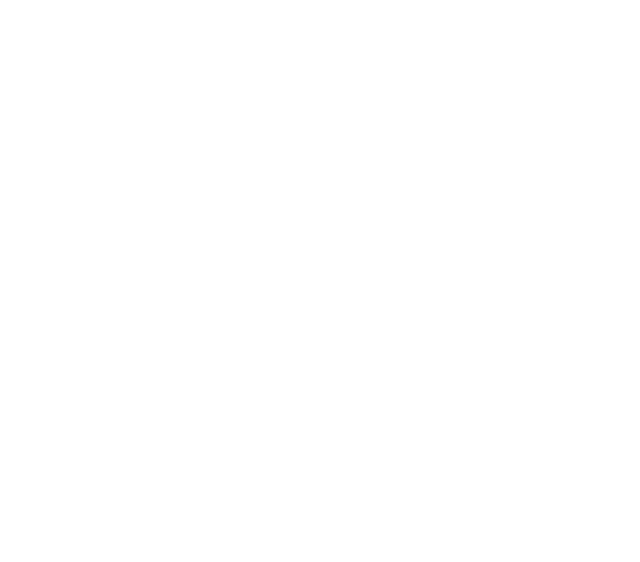
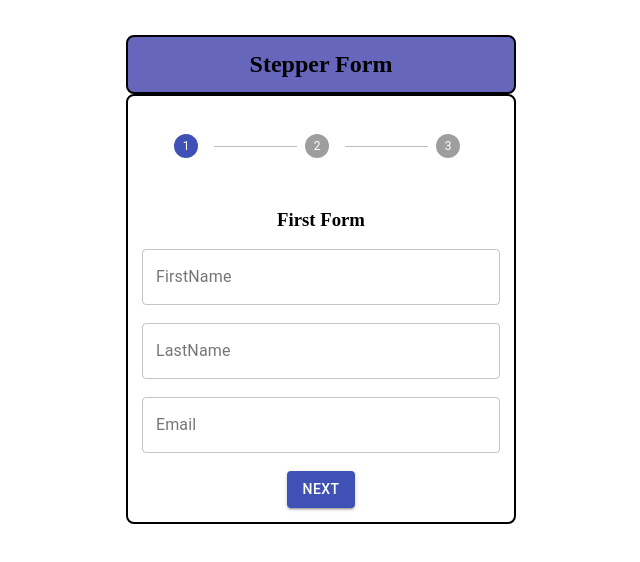
Before and after one commit to RAMESH1259/CrupApplication, a React (Create React App) app: page /stepperform in a window 1280 px wide. Shown: the top 562 px of the page, without its empty margins (319-959 px from the left). Built offline with nearby package versions, Linux system fonts and the light colour scheme.

Commit message:
stepper form

```diff
--- /dev/null
+++ b/src/Components/Displayformdata.js
@@ -0,0 +1,25 @@
+import React, { useContext } from 'react'
+import { Typography } from '@material-ui/core/'
+import { MyContext } from '../Stepcontext'
+function Displayformdata() {
+    const { formdata } = useContext(MyContext)
+    return (
+        <div>
+            <Typography variant="h6" component="h2" color="primary">
+                You have successfully registered
+            </Typography>
+            <h3>FirstName:{formdata["FirstName"]}</h3>
+            <h3>LastName:{formdata["LastName"]}</h3>
+            <h3>Email:{formdata["Email"]}</h3>
+            <h3>Mobile:{formdata["Mobile"]}</h3>
+            <h3>State:{formdata["state"]}</h3>
+            <h3>Pincode:{formdata["pincode"]}</h3>
+            <h3>Gender:{formdata["gender"]}</h3>
+            <h3>City:{formdata["city"]}</h3>
+            <h3>DOB:{formdata["dob"]}</h3>
+            {console.log(formdata)}
+        </div>
+    )
+}
+
+export default Displayformdata
--- /dev/null
+++ b/src/Components/Form1.js
@@ -0,0 +1,34 @@
+import React, { useContext } from 'react'
+import { TextField, Button } from '@material-ui/core'
+import { MyContext } from '../Stepcontext'
+function Form1() {
+    const { setStep, formdata, setformdata } = useContext(MyContext);
+    const handlechange = (e) => {
+        setformdata({ ...formdata, [e.target.name]: e.target.value })
+    }
+    return (
+        <div >
+            <h3>First Form</h3>
+            <div onChange={handlechange}>
+                <div className="form-1">
+                    <TextField variant='outlined' label='FirstName' name='FirstName' value={formdata["FirstName"]} />
+                </div><br />
+                <div className="form-1">
+                    <TextField variant='outlined' name='LastName' label='LastName' value={formdata["LastName"]} />
+                </div><br />
+                <div className="form-1">
+                    <TextField variant='outlined' name='Email' label='Email' value={formdata["Email"]}  type='email'/>
+                </div>
+            </div>
+            <br />
+            <div>
+                <Button onClick={() => setStep(2)} variant="contained" color="primary" size='Medium'>
+                    Next
+                </Button>
+            </div>
+
+        </div>
+    )
+}
+
+export default Form1
--- /dev/null
+++ b/src/Components/Form2.js
@@ -0,0 +1,37 @@
+import React,{useContext} from 'react'
+import { TextField, Button } from '@material-ui/core'
+import {MyContext} from '../Stepcontext'
+function Form2() {
+    const { setStep,formdata,setformdata}=useContext(MyContext);
+    const handlechange = (e) => {
+        setformdata({ ...formdata, [e.target.name]: e.target.value })
+    }
+    return (
+        <div>
+            <h3>Second Form</h3>
+            <div onChange={handlechange}>
+            <div className="form-1">
+                <TextField variant='outlined'  name='Mobile' label='Mobile' value={formdata["Mobile"]} />
+            </div><br/>
+            <div className="form-1">
+                <TextField variant='outlined' name='state' label='state' value={formdata["state"]} />
+            </div><br/>
+            <div className="form-1">
+                <TextField variant='outlined' name='pincode' label='pincode' value={formdata["pincode"]} />
+            </div>
+            </div><br/>
+            <span>
+            <Button onClick={()=>setStep(1)} variant="contained" color="secondary" size='Medium'>
+                    Back
+                </Button>
+            <Button style={{marginLeft:"20px"}} onClick={()=>setStep(3)} variant="contained" color="primary" size='Medium'>
+                    Next
+                </Button>
+
+                </span>
+
+        </div>
+    )
+}
+
+export default Form2
--- /dev/null
+++ b/src/Components/Form3.js
@@ -0,0 +1,77 @@
+import React, { useContext } from 'react'
+import { TextField, Button, Select,InputLabel } from '@material-ui/core'
+import { MyContext } from '../Stepcontext'
+import MenuItem from '@material-ui/core/MenuItem';
+// import Select from '@material-ui/core/Select';
+
+function Form3() {
+    const { Currentvalue, setStep, setformdata, formdata } = useContext(MyContext);
+    const handlechange = (e) => {
+        setformdata({ ...formdata, [e.target.name]: e.target.value })
+    }
+
+    //const Submithandler = (e) => {
+    //e.preventDefault();
+    //setStep(4)
+    // console.log(Currentvalue)
+    // setFinaldata(Finaldata=>[...Finaldata,formdata])
+    // History.push('/Displaydata')
+    // }
+
+    return (
+        <div>
+            <h3>Third Form</h3>
+
+            <div onChange={handlechange}>
+                <div className="form-1">
+                    {/* <TextField variant='outlined' name='gender' label='gender' value={formdata["gender"]} /> */}
+                    <InputLabel id="demo-simple-select-label">Age</InputLabel>
+                    <Select
+                        value={formdata["gender"]}
+                        labelId="demo-simple-select-label"
+                        id="demo-simple-select"
+                        name="gender"
+                        variant='outlined'
+                        style={{ width: "380px" }}
+                        onChange={handlechange}
+                    >
+                        {/* <option aria-label="None" value="" />
+                        <option value={10}>Ten</option>
+                        <option value={20}>Twenty</option>
+                        <option value={30}>Thirty</option> */}
+                        <MenuItem value="">Select Gender</MenuItem>
+                        <MenuItem value="Male">Male</MenuItem>
+                        <MenuItem value="Female">Female</MenuItem>
+                        <MenuItem value="Transgender">Transgender</MenuItem>
+                    </Select>
+                </div><br />
+                <div className="form-1">
+                    <TextField variant='outlined' name='city' label='city' value={formdata["city"]} />
+                </div><br />
+                <div className="form-1">
+                    <TextField
+                        // style={{ width: "1200px" }}
+                        // label='Enter your DOB'
+                        placeholder="DOB"
+                        variant='outlined'
+                        type='date'
+                        size='small'
+                        name='dob'
+                        value={formdata["dob"]}
+                        style={{ width: "384px", height: "30px" }}
+                    />
+                </div>
+            </div><br />
+            <span>
+                <Button onClick={() => setStep(2)} variant="contained" color="secondary" size='medium'>
+                    Back
+                </Button>
+                <Button style={{ marginLeft: "20px" }} variant="contained" color="primary" size='Medium' onClick={(e) => setStep(4)} >
+                    Submit
+                </Button>
+            </span>
+
+        </div>
+    )
+}
+export default Form3
--- a/src/Components/Registration.js
+++ b/src/Components/Registration.js
@@ -103,9 +103,10 @@
   };
 
   function onDragEnd(result) {
+    // console.log("sooraj",result.source.index)
     let items = [];
+    // console.log(result.source.index)
     const { source, destination } = result;
-    // console.log(result.source.index)
     if (!destination || source.droppableId !== "droppable") {
       return;
     }
@@ -128,9 +129,9 @@
 
       usersClone.splice(userIndex, 0, result);
       setUsers(usersClone);
-      // let sourceIndex=result.source.index;
-      // const newList = generalForm.splice(sourceIndex, 1);
-      // console.log(newList)
+      let sourceIndex=source.index;
+      // generalForm.splice(sourceIndex, 1);
+      console.log(sourceIndex)
       // setGeneralForm(newList)
     }
   }
--- /dev/null
+++ b/src/Components/Stepper.js
@@ -0,0 +1,39 @@
+import {Stepper,StepLabel,Step} from '@material-ui/core'
+import Form1 from './Form1'
+import Form2 from './Form2'
+import Form3 from './Form3'
+import {MyContext} from '../Stepcontext'
+import React,{useContext} from 'react'
+import Displayformdata from './Displayformdata'
+function Home() {
+const {Currentvalue}= useContext(MyContext);
+
+const stepperfunction=(value)=>{
+  switch(value)
+  {
+    case 1:
+      return <Form1/>
+    case 2:
+      return <Form2/>
+    case 3:
+      return <Form3/>
+   case 4:
+    return <Displayformdata/>
+  }
+}
+  return (
+    <div className="App">
+      <h2 className="home-title">Stepper Form</h2>
+      <div className='container-home'>
+      <Stepper activeStep={Currentvalue-1 } >
+        <Step><StepLabel/></Step>
+        <Step><StepLabel/></Step>
+        <Step><StepLabel/></Step>
+        </Stepper>
+        {stepperfunction(Currentvalue)}
+        </div>
+    </div>
+  );
+}
+
+export default Home;
--- a/src/Routes/routes.js
+++ b/src/Routes/routes.js
@@ -2,6 +2,7 @@
 import {Route, BrowserRouter, Switch} from 'react-router-dom'
 import Home from '../Components/Home'
 import Registration from '../Components/Registration'
+import stepperform from '../Components/Stepper'
 
 export default class Routes extends React.Component {
   render() {
@@ -13,6 +14,8 @@
             {/* <Route  path="/home" exact component={Home} /> */}
             {/* <Route  path="/admin-login" exact component={Adminlogin} /> */}
             <Route  path="/Registration" exact component={Registration} />
+            <Route  path="/stepperform" exact component={stepperform} />
+
             <Route  path="/*" />
           </Switch>
         </BrowserRouter>
--- /dev/null
+++ b/src/Stepcontext.js
@@ -0,0 +1,15 @@
+import React,{useState} from 'react'
+import App from './App'
+export  const MyContext = React.createContext();
+function Stepcontext() {
+    const [Currentvalue, setStep] = useState(1)
+    const [formdata,setformdata] = useState([])
+    return (
+        <div>
+                <MyContext.Provider value={{Currentvalue, setStep,formdata,setformdata}}>
+                    <App/>
+                </MyContext.Provider>
+        </div>
+    )
+}
+export default Stepcontext
--- a/src/index.css
+++ b/src/index.css
@@ -15,3 +15,32 @@
 .MuiDialogContent-root.MuiDialogContent-dividers {
   width: 432px;
 }
+.container-home {
+  border: 2px solid black;
+  border-radius: 8px;
+  padding: 14px;
+  margin: 30px auto auto auto;
+  display: flex;
+  flex-direction: column;
+  width: 30%;
+}
+.MuiStepper-root {
+  padding: 12px;
+  margin-bottom: 8px;
+}
+.home-title {
+  background-color: rgb(102, 102, 189);
+  border: 2px solid black;
+  border-radius: 8px;
+  padding: 14px;
+  margin: auto auto -30px auto;
+  display: flex;
+  flex-direction: column;
+  width: 30%;
+}
+
+.form-1 {
+    margin: auto;
+    display: flex;
+    flex-direction: column;
+}
--- a/src/index.js
+++ b/src/index.js
@@ -3,11 +3,14 @@
 import './index.css';
 import App from './App';
 import reportWebVitals from './reportWebVitals';
+import Stepcontext from './Stepcontext'
 
 ReactDOM.render(
-  <React.StrictMode>
-    <App/>
-  </React.StrictMode>,
+  <Stepcontext>
+    <React.StrictMode>
+      <App />
+    </React.StrictMode>
+  </Stepcontext>,
   document.getElementById('root')
 );
 
```
Also changed, not shown: src/Components/Home.js (+5 -12 lines).
